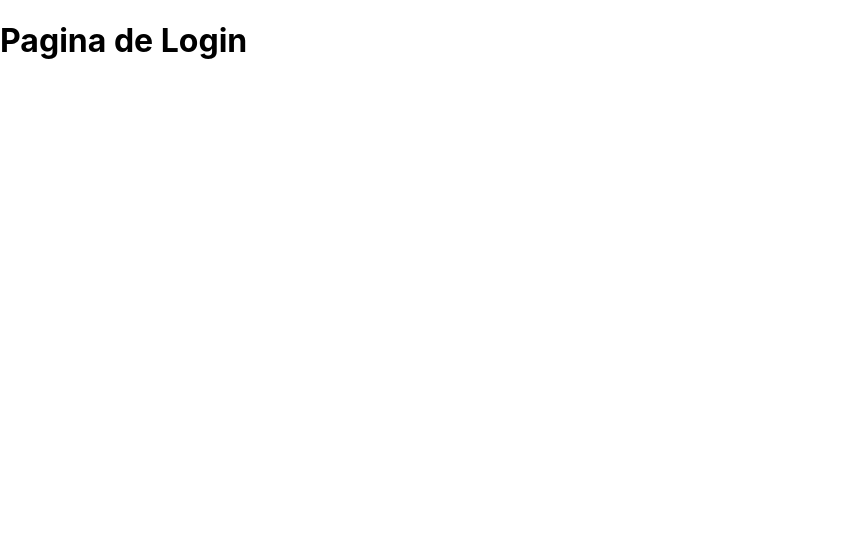
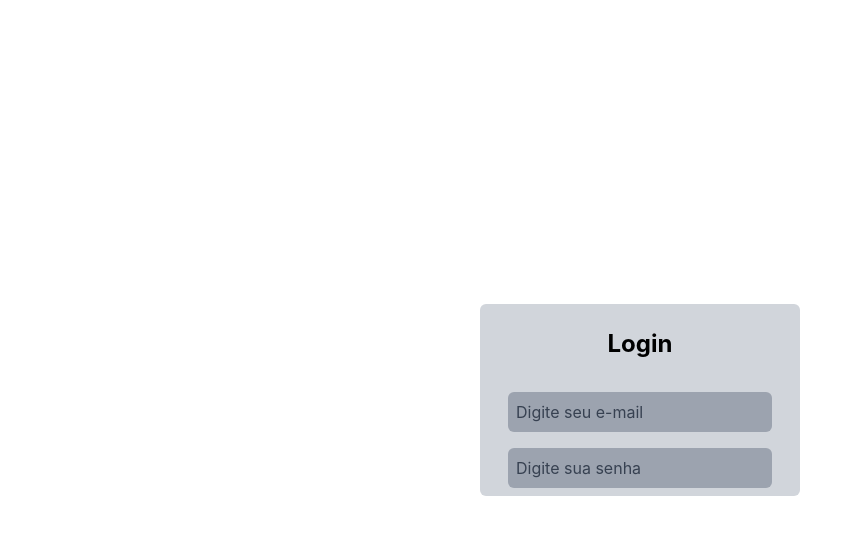
Before and after one commit to JoaoVitorMirandaBandeira/Login_Cadastro_NextJs, a Next.js app: page /login in a window 1280 px wide. Shown: the top 534 px of the page, without its empty margins (0-861 px from the left). Built offline with nearby package versions, Linux system fonts and the light colour scheme.

Commit message:
Criando os inputs

```diff
--- a/package.json
+++ b/package.json
@@ -18,7 +18,11 @@
     "next": "13.4.7",
     "react": "18.2.0",
     "react-dom": "18.2.0",
-    "tailwind": "^4.0.0",
     "typescript": "5.1.6"
+  },
+  "devDependencies": {
+    "autoprefixer": "^10.4.14",
+    "postcss": "^8.4.24",
+    "tailwindcss": "^3.3.2"
   }
 }
--- a/pages/_app.tsx
+++ b/pages/_app.tsx
@@ -1,5 +1,6 @@
 import '../styles/globals.css'
 import type { AppProps } from 'next/app'
+
 
 export default function App({ Component, pageProps }: AppProps) {
   return <Component {...pageProps} />
--- a/pages/login.tsx
+++ b/pages/login.tsx
@@ -1,5 +1,14 @@
+import Style from "../styles/login.module.css"
+import LoginCard from "../src/components/login_card/LoginCard"
+import Input from "../src/components/input/Input"
 export default function Login(){
     return(
-        <h1>Pagina de Login</h1>
+        <div className={Style.login}>
+            <LoginCard title={'Login'}>
+                <Input type="email" placeholder="Digite seu e-mail"/>
+                <Input type="password" placeholder="Digite sua senha"/>
+            </LoginCard>
+        </div>
+
     )
 }
--- /dev/null
+++ b/postcss.config.js
@@ -0,0 +1,6 @@
+module.exports = {
+  plugins: {
+    tailwindcss: {},
+    autoprefixer: {},
+  },
+}
--- /dev/null
+++ b/src/components/input/Input.tsx
@@ -0,0 +1,10 @@
+import React from "react"
+import Style from "./input.module.css"
+interface InputProps extends React.HTMLProps<HTMLInputElement>{
+    type: string,
+}
+export default function Input({type, ...props}:InputProps){
+    return(
+        <input className={Style.input} type={type} {...props} />
+    )
+}
--- /dev/null
+++ b/src/components/input/input.module.css
@@ -0,0 +1,3 @@
+.input{
+    @apply bg-gray-400 h-10 p-2 mt-4 rounded-md placeholder-gray-700 w-11/12 font-normal
+}
--- /dev/null
+++ b/src/components/login_card/LoginCard.module.css
@@ -0,0 +1,6 @@
+.card{
+  @apply px-4 py-2 text-black bg-gray-300 rounded-md lg:w-3/12 sm:w-96 w-11/12 flex flex-col items-center;
+}
+.title{
+  @apply font-bold text-2xl text-center m-4
+}
--- /dev/null
+++ b/src/components/login_card/LoginCard.tsx
@@ -0,0 +1,16 @@
+
+import { ReactNode } from "react"
+import Style from "./LoginCard.module.css"
+
+interface CardLoginProps{
+    children: ReactNode,
+    title: String
+}
+export default function LoginCard({children , title}: CardLoginProps){
+    return (
+        <div className={Style.card}>
+            <h2 className={Style.title}>{title}</h2>
+            {children}
+        </div>
+    )
+}
--- a/styles/Home.module.css
+++ b/styles/Home.module.css
@@ -1,3 +1,4 @@
+
 .container {
   padding: 0 2rem;
 }
--- a/styles/globals.css
+++ b/styles/globals.css
@@ -1,3 +1,7 @@
+@tailwind base;
+@tailwind components;
+@tailwind utilities;
+
 html,
 body {
   padding: 0;
--- /dev/null
+++ b/styles/login.module.css
@@ -0,0 +1,3 @@
+.login{
+    @apply flex items-center justify-center h-[100vh];
+}
--- a/tailwind.config.js
+++ b/tailwind.config.js
@@ -1,6 +1,13 @@
 /** @type {import('tailwindcss').Config} */
 module.exports = {
-  content: [],
+  content: [
+    "./app/**/*.{js,ts,jsx,tsx,mdx}",
+    "./pages/**/*.{js,ts,jsx,tsx,mdx}",
+    "./components/**/*.{js,ts,jsx,tsx,mdx}",
+
+    // Or if using `src` directory:
+    "./src/**/*.{js,ts,jsx,tsx,mdx}",
+  ],
   theme: {
     extend: {},
   },
```
Also changed, not shown: 2 other files (tests, documents, lock files or other folders).
